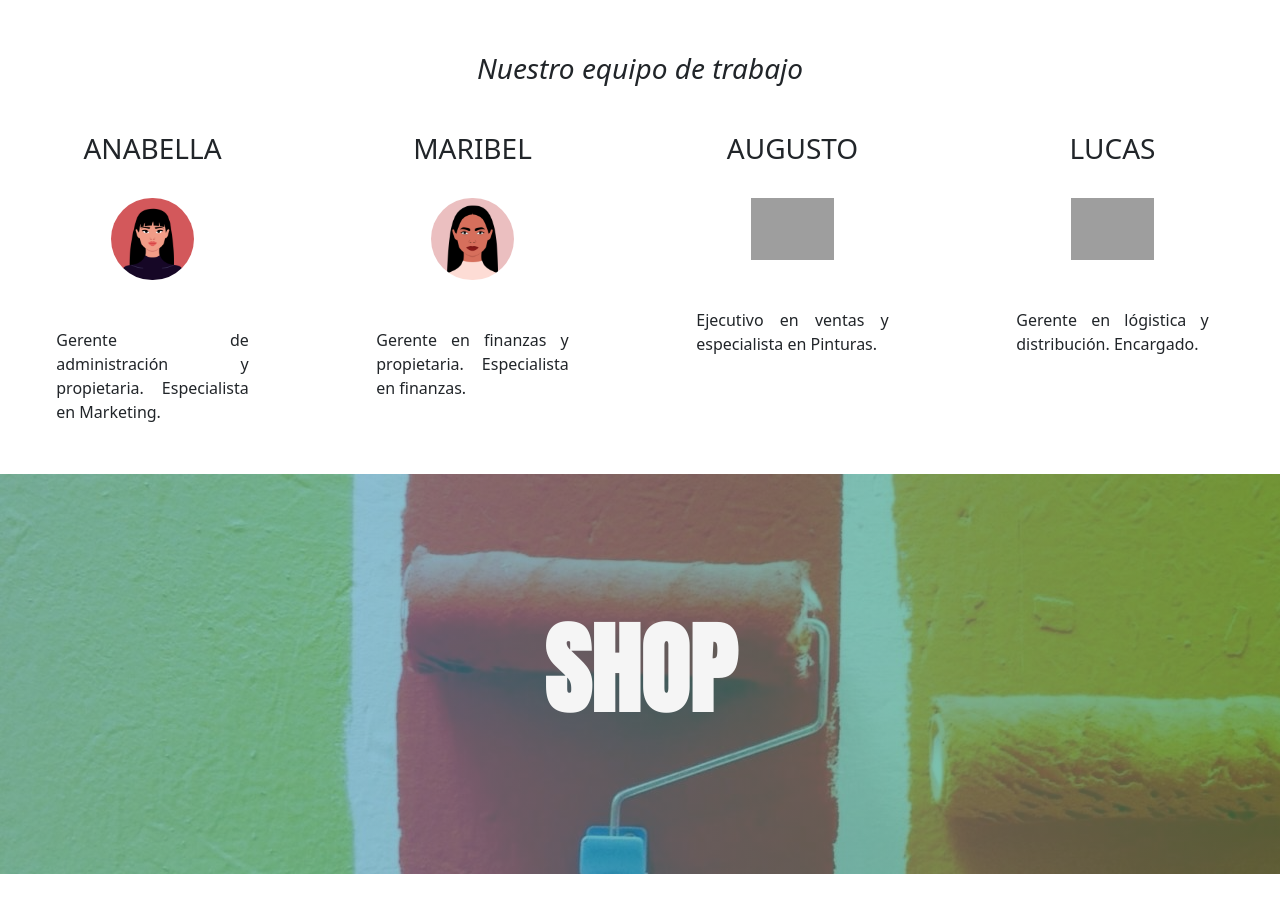
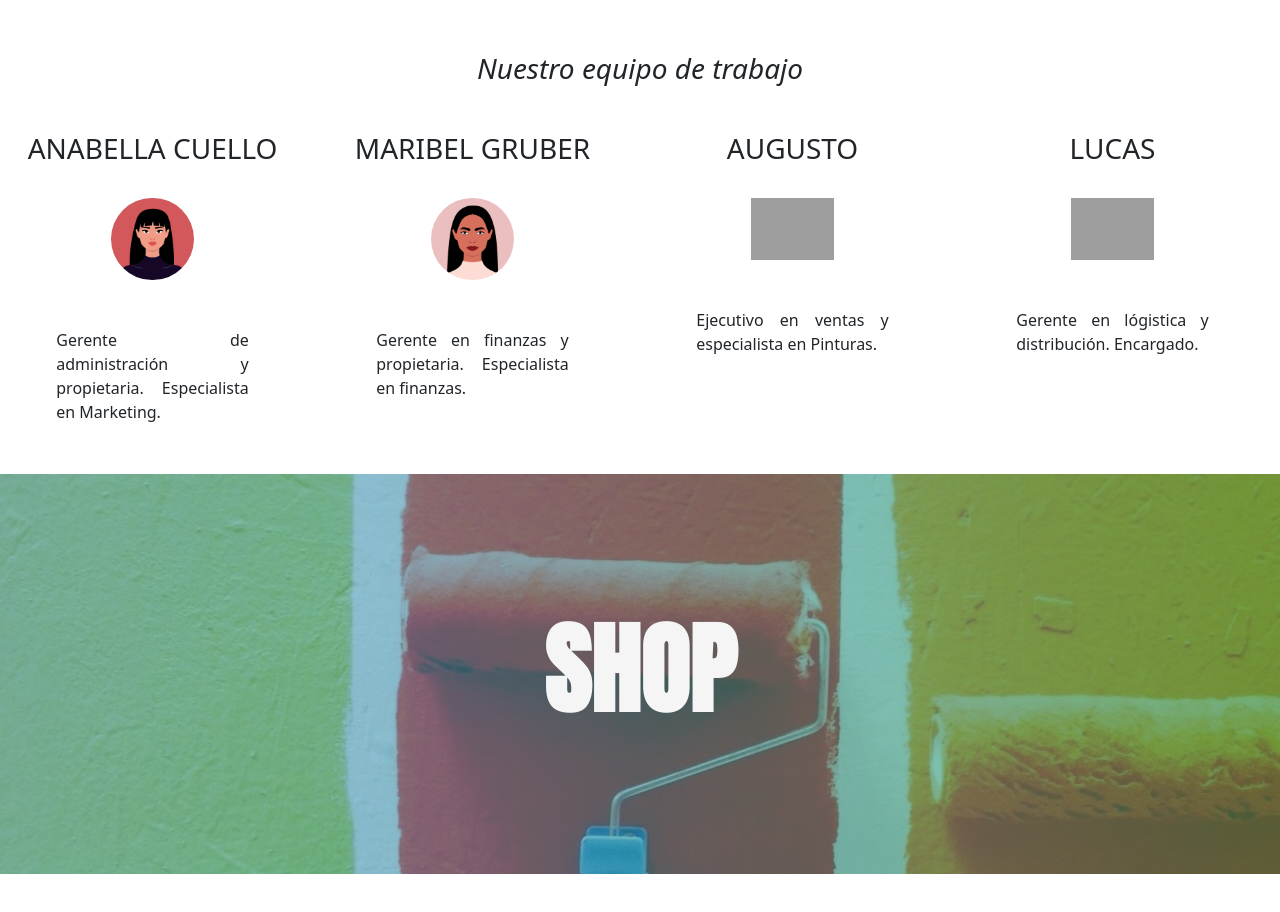
Before and after one commit to numerocuatromg/grupo11, a plain HTML site: page index.html in a window 1280 px wide. Shown: the part 1740-2652 px from the top of the page. Drawn offline with nearby package versions, Linux system fonts and the light colour scheme; grey boxes are pictures that could not be loaded.

Commit message:
Update index.html

```diff
--- a/index.html
+++ b/index.html
@@ -129,7 +129,7 @@
     <div class="contenedorabout">
         <div class="about">
             <div class="vision">
-                <h3 class="aboutus">ANABELLA</h3> <br>
+                <h3 class="aboutus">ANABELLA CUELLO</h3> <br>
                 <div class="imgvision" id="muj"> <img src="a.jpg" alt=""></div> <br><br>
                 <div class="parraf">
                     <p>Gerente de administración y propietaria. Especialista en Marketing. </p>
@@ -139,7 +139,7 @@
 
         <div class="about">
             <div class="vision">
-                <h3 class="aboutus">MARIBEL</h3> <br>
+                <h3 class="aboutus">MARIBEL GRUBER</h3> <br>
                 <div class="imgvision" id="muj"> <img src="b.jpg" alt=""></div> <br><br>
                 <div class="parraf">
                     <p>Gerente en finanzas y propietaria. Especialista en finanzas.</p>
```
